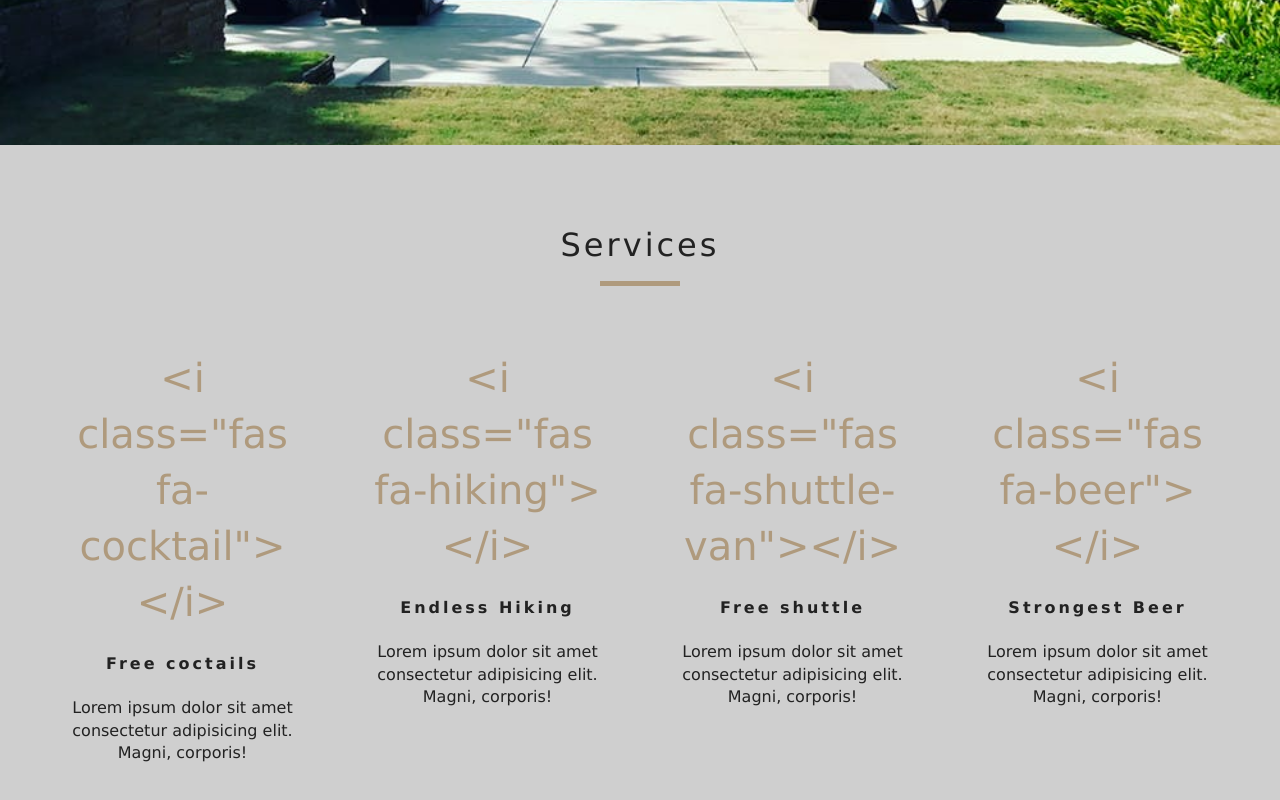
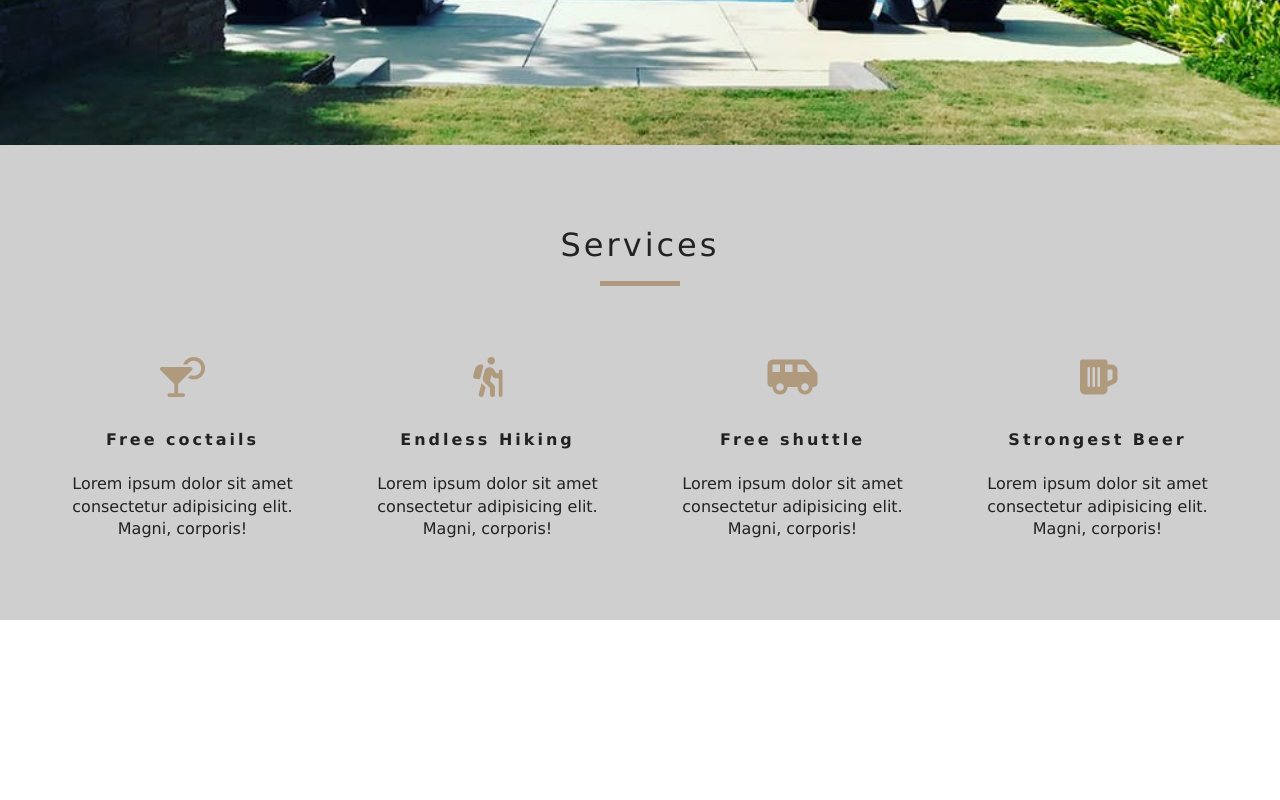
Before and after one commit to Tim-82/v-hotel-app, a Vue app: page /#/ in a window 1280 px wide. Shown: the part 655-1455 px from the top of the page. After the commit the page ends 1275 px from the top, so only its background shows below. Built offline with nearby package versions, Linux system fonts and the light colour scheme.

Commit message:
changed icon properties error

```diff
--- a/src/components/Services.vue
+++ b/src/components/Services.vue
@@ -11,7 +11,8 @@
         :key="index"
         class="service"
       >
-        <span>{{item.icon}}</span>
+        <!-- <span>{{item.icon}}</span> -->
+        <span><i :class=item.icon></i></span>
         <h6>{{item.title}}</h6>
         <p>{{item.info}}</p>
       </article>
@@ -26,22 +27,22 @@ export default {
     return {
       services: [
         {
-          icon: '<i class="fas fa-cocktail"></i>',
+          icon: 'fas fa-cocktail',
           title: 'Free coctails',
           info: 'Lorem ipsum dolor sit amet consectetur adipisicing elit. Magni, corporis!'
         },
         {
-          icon: '<i class="fas fa-hiking"></i>',
+          icon: 'fas fa-hiking',
           title: 'Endless Hiking',
           info: 'Lorem ipsum dolor sit amet consectetur adipisicing elit. Magni, corporis!'
         },
         {
-          icon: '<i class="fas fa-shuttle-van"></i>',
+          icon: 'fas fa-shuttle-van',
           title: 'Free shuttle',
           info: 'Lorem ipsum dolor sit amet consectetur adipisicing elit. Magni, corporis!'
         },
         {
-          icon: '<i class="fas fa-beer"></i>',
+          icon: 'fas fa-beer',
           title: 'Strongest Beer',
           info: 'Lorem ipsum dolor sit amet consectetur adipisicing elit. Magni, corporis!'
         }
```
